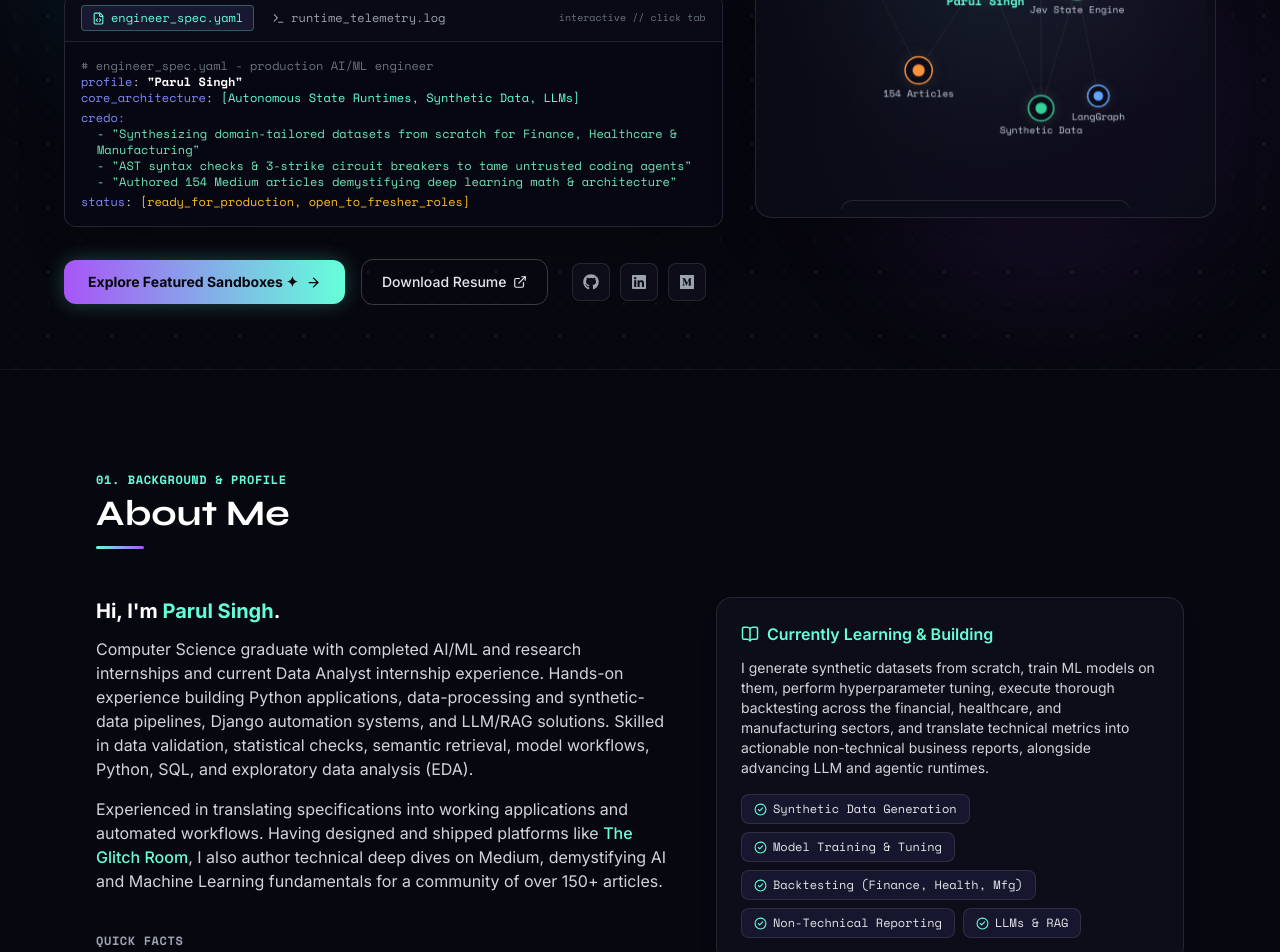
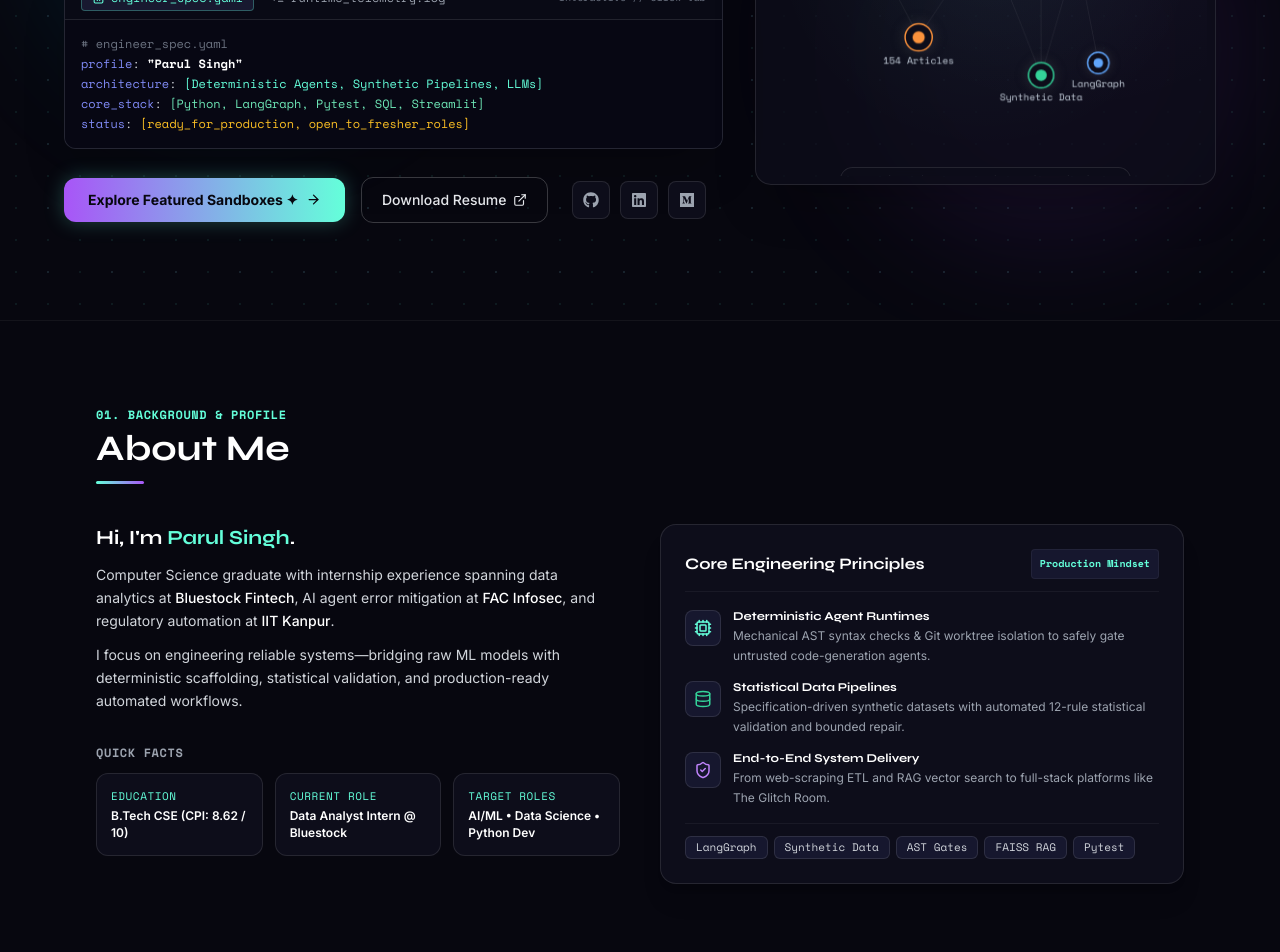
Before and after one commit to Parul077/my-portfolio, a React (Vite) app: page / in a window 1280 px wide. Shown: the part 480-1432 px from the top of the page. Built offline with nearby package versions, Linux system fonts and the light colour scheme.

Commit message:
Drastically streamline text and eliminate redundant duplicates between Hero and About sections

```diff
--- a/src/components/About.jsx
+++ b/src/components/About.jsx
@@ -1,30 +1,40 @@
 import { motion } from "framer-motion";
-import { Target, BookOpen, Rocket, CheckCircle2 } from "lucide-react";
+import { CheckCircle2, ShieldCheck, Cpu, Database } from "lucide-react";
 
 const quickFacts = [
   { label: "Education", value: "B.Tech CSE (CPI: 8.62 / 10)" },
-  { label: "Location", value: "India" },
-  { label: "Open To", value: "Python Dev • AI/ML • Data Eng • Data Science • Data Analyst" },
+  { label: "Current Role", value: "Data Analyst Intern @ Bluestock" },
+  { label: "Target Roles", value: "AI/ML • Data Science • Python Dev" },
 ];
 
-const learningAreas = [
-  "Synthetic Data Generation",
-  "Model Training & Tuning",
-  "Backtesting (Finance, Health, Mfg)",
-  "Non-Technical Reporting",
-  "LLMs & RAG",
+const pillars = [
+  {
+    icon: <Cpu size={18} className="text-[#64ffda]" />,
+    title: "Deterministic Agent Runtimes",
+    desc: "Mechanical AST syntax checks & Git worktree isolation to safely gate untrusted code-generation agents.",
+  },
+  {
+    icon: <Database size={18} className="text-emerald-400" />,
+    title: "Statistical Data Pipelines",
+    desc: "Specification-driven synthetic datasets with automated 12-rule statistical validation and bounded repair.",
+  },
+  {
+    icon: <ShieldCheck size={18} className="text-purple-400" />,
+    title: "End-to-End System Delivery",
+    desc: "From web-scraping ETL and RAG vector search to full-stack platforms like The Glitch Room.",
+  },
 ];
 
 const About = () => {
   return (
-    <section id="about" className="bg-[#07070f] px-6 sm:px-12 md:px-24 py-24 border-t border-white/5">
+    <section id="about" className="bg-[#07070f] px-6 sm:px-12 md:px-24 py-20 border-t border-white/5">
       <div className="max-w-7xl mx-auto">
         {/* Section Heading */}
         <motion.div
           initial={{ opacity: 0, y: 15 }}
           whileInView={{ opacity: 1, y: 0 }}
           viewport={{ once: true }}
-          className="mb-12"
+          className="mb-10"
         >
           <span className="text-xs font-mono text-[#64ffda] uppercase tracking-wider font-semibold">
             01. Background & Profile
@@ -35,53 +45,40 @@ const About = () => {
           <div className="w-12 h-[3px] rounded-full bg-gradient-to-r from-[#64ffda] to-purple-500 mt-3" />
         </motion.div>
 
-        <div className="grid lg:grid-cols-[1.1fr_0.9fr] gap-12 items-start">
+        <div className="grid lg:grid-cols-[1fr_1fr] gap-10 items-start">
           {/* Left Column: Short Bio & Quick Facts */}
           <motion.div
-            initial={{ opacity: 0, x: -30 }}
+            initial={{ opacity: 0, x: -20 }}
             whileInView={{ opacity: 1, x: 0 }}
             viewport={{ once: true }}
-            className="space-y-8"
+            className="space-y-6"
           >
-            {/* Greeting & Intro Paragraphs */}
             <div>
-              <h3 className="text-xl font-bold text-white mb-3">
+              <h3 className="text-xl font-bold text-white mb-3 font-display">
                 Hi, I'm <span className="text-[#64ffda]">Parul Singh</span>.
               </h3>
-              <p className="text-gray-300 text-sm sm:text-base leading-relaxed">
-                Computer Science graduate with completed AI/ML and research internships and
-                current Data Analyst internship experience. Hands-on experience building
-                Python applications, data-processing and synthetic-data pipelines, Django
-                automation systems, and LLM/RAG solutions. Skilled in data validation,
-                statistical checks, semantic retrieval, model workflows, Python, SQL, and
-                exploratory data analysis (EDA).
+              <p className="text-gray-300 text-sm leading-relaxed">
+                Computer Science graduate with internship experience spanning data analytics at{" "}
+                <span className="text-white font-medium">Bluestock Fintech</span>, AI agent error
+                mitigation at <span className="text-white font-medium">FAC Infosec</span>, and
+                regulatory automation at <span className="text-white font-medium">IIT Kanpur</span>.
               </p>
-              <p className="text-gray-300 text-sm sm:text-base leading-relaxed mt-4">
-                Experienced in translating specifications into working applications and automated
-                workflows. Having designed and shipped platforms like{" "}
-                <a
-                  href="https://joinglitchroom.com/"
-                  target="_blank"
-                  rel="noreferrer"
-                  className="text-[#64ffda] font-medium hover:underline"
-                >
-                  The Glitch Room
-                </a>
-                , I also author technical deep dives on Medium, demystifying AI and Machine
-                Learning fundamentals for a community of over 150+ articles.
+              <p className="text-gray-300 text-sm leading-relaxed mt-3">
+                I focus on engineering reliable systems—bridging raw ML models with deterministic
+                scaffolding, statistical validation, and production-ready automated workflows.
               </p>
             </div>
 
             {/* Quick Facts Grid */}
             <div className="pt-2">
-              <h4 className="text-xs uppercase tracking-wider text-gray-400 font-mono font-semibold mb-4">
+              <h4 className="text-xs uppercase tracking-wider text-gray-400 font-mono font-semibold mb-3">
                 Quick Facts
               </h4>
               <div className="grid grid-cols-1 sm:grid-cols-3 gap-3">
                 {quickFacts.map((fact) => (
                   <div
                     key={fact.label}
-                    className="bg-[#0d0d1a] border border-white/10 rounded-xl p-4 transition-all duration-300 hover:border-[#64ffda]/40 hover:-translate-y-0.5"
+                    className="bg-[#0d0d1a] border border-white/10 rounded-xl p-3.5 transition-all duration-300 hover:border-[#64ffda]/40"
                   >
                     <p className="text-[11px] text-[#64ffda] font-mono font-medium uppercase tracking-wider">
                       {fact.label}
@@ -95,50 +92,47 @@ const About = () => {
             </div>
           </motion.div>
 
-          {/* Right Column: Currently Learning & Career Goal */}
+          {/* Right Column: Engineering Philosophy Card (Concise, Non-Repeating) */}
           <motion.div
-            initial={{ opacity: 0, x: 30 }}
+            initial={{ opacity: 0, x: 20 }}
             whileInView={{ opacity: 1, x: 0 }}
             viewport={{ once: true }}
-            className="space-y-4"
+            className="bg-[#0d0d1a] border border-white/10 rounded-2xl p-6 shadow-xl space-y-4"
           >
-            {/* Currently Learning Card */}
-            <div className="bg-[#0d0d1a] border border-white/10 rounded-2xl p-6 transition-all duration-300 hover:border-[#64ffda]/30 shadow-xl">
-              <h3 className="text-[#64ffda] font-semibold text-base flex items-center gap-2">
-                <BookOpen size={18} />
-                <span>Currently Learning & Building</span>
-              </h3>
-              <p className="text-gray-300 text-xs sm:text-sm leading-relaxed mt-3">
-                I generate synthetic datasets from scratch, train ML models on them, perform
-                hyperparameter tuning, execute thorough backtesting across the financial,
-                healthcare, and manufacturing sectors, and translate technical metrics into
-                actionable non-technical business reports, alongside advancing LLM and agentic
-                runtimes.
-              </p>
-              <div className="flex flex-wrap gap-2 mt-4">
-                {learningAreas.map((item) => (
-                  <span
-                    key={item}
-                    className="inline-flex items-center gap-1.5 text-xs text-gray-200 bg-[#16172e] border border-white/10 px-3 py-1.5 rounded-lg font-mono"
-                  >
-                    <CheckCircle2 size={13} className="text-[#64ffda]" />
-                    {item}
-                  </span>
-                ))}
-              </div>
+            <h3 className="text-white font-bold text-base font-display flex items-center justify-between pb-3 border-b border-white/5">
+              <span>Core Engineering Principles</span>
+              <span className="text-[10px] font-mono text-[#64ffda] bg-[#16172e] px-2 py-0.5 rounded border border-white/5">
+                Production Mindset
+              </span>
+            </h3>
+
+            <div className="space-y-3.5">
+              {pillars.map((pillar, idx) => (
+                <div key={idx} className="flex items-start gap-3">
+                  <div className="p-2 rounded-lg bg-[#16172e] border border-white/10 shrink-0 mt-0.5">
+                    {pillar.icon}
+                  </div>
+                  <div>
+                    <h4 className="text-xs font-bold text-white font-display">
+                      {pillar.title}
+                    </h4>
+                    <p className="text-gray-400 text-xs leading-relaxed mt-0.5">
+                      {pillar.desc}
+                    </p>
+                  </div>
+                </div>
+              ))}
             </div>
 
-            {/* Career Goal Card */}
-            <div className="bg-[#0d0d1a] border border-white/10 rounded-2xl p-6 transition-all duration-300 hover:border-purple-400/30 shadow-xl">
-              <h3 className="text-purple-400 font-semibold text-base flex items-center gap-2">
-                <Rocket size={18} />
-                <span>Career Goal</span>
-              </h3>
-              <p className="text-gray-300 text-xs sm:text-sm leading-relaxed mt-2.5">
-                Seeking Python Developer, AI/ML Engineer, Data Engineer, Data Science, or
-                Data Analyst opportunities that value analytical rigor, statistical data
-                integrity, and reliable production-grade engineering.
-              </p>
+            <div className="pt-3 border-t border-white/5 flex flex-wrap gap-1.5">
+              {["LangGraph", "Synthetic Data", "AST Gates", "FAISS RAG", "Pytest"].map((t) => (
+                <span
+                  key={t}
+                  className="text-[11px] font-mono px-2.5 py-0.5 rounded-md bg-[#16172e] border border-white/10 text-gray-300"
+                >
+                  {t}
+                </span>
+              ))}
             </div>
           </motion.div>
         </div>
--- a/src/components/Hero.jsx
+++ b/src/components/Hero.jsx
@@ -10,7 +10,7 @@ const Hero = () => {
   return (
     <section
       id="hero"
-      className="relative min-h-screen bg-[#07070f] flex items-center pt-28 pb-16 px-6 sm:px-10 lg:px-16 overflow-hidden cosmic-grid"
+      className="relative min-h-screen bg-[#07070f] flex items-center pt-24 pb-16 px-6 sm:px-10 lg:px-16 overflow-hidden cosmic-grid"
     >
       {/* Ambient Cosmic Radial Glows */}
       <div className="absolute top-1/4 left-10 w-96 h-96 bg-cyan-500/10 rounded-full blur-3xl pointer-events-none" />
@@ -24,7 +24,7 @@ const Hero = () => {
             initial={{ opacity: 0, y: 15 }}
             animate={{ opacity: 1, y: 0 }}
             transition={{ duration: 0.4 }}
-            className="inline-flex items-center gap-2.5 px-3.5 py-1.5 rounded-full bg-[#0d0d1a] border border-[#64ffda]/30 self-start mb-6 shadow-[0_0_15px_rgba(100,255,218,0.1)]"
+            className="inline-flex items-center gap-2.5 px-3.5 py-1.5 rounded-full bg-[#0d0d1a] border border-[#64ffda]/30 self-start mb-5 shadow-[0_0_15px_rgba(100,255,218,0.1)]"
           >
             <span className="w-2 h-2 rounded-full bg-emerald-400 animate-pulse" />
             <span className="text-xs font-mono text-gray-300">
@@ -37,7 +37,7 @@ const Hero = () => {
             initial={{ opacity: 0, y: 20 }}
             animate={{ opacity: 1, y: 0 }}
             transition={{ duration: 0.5, delay: 0.1 }}
-            className="select-none leading-none mb-4"
+            className="select-none leading-none mb-3"
           >
             <h1 className="text-5xl sm:text-7xl md:text-8xl font-extrabold tracking-tight text-white font-display uppercase">
               Parul
@@ -52,28 +52,26 @@ const Hero = () => {
             </div>
           </motion.div>
 
-          {/* Crisp Point-of-View Pitch */}
+          {/* Crisp Point-of-View Pitch (Concise, 1 sentence) */}
           <motion.p
             initial={{ opacity: 0, y: 15 }}
             animate={{ opacity: 1, y: 0 }}
             transition={{ duration: 0.4, delay: 0.2 }}
-            className="text-gray-300 text-sm sm:text-base leading-relaxed max-w-2xl font-sans mb-6"
+            className="text-gray-300 text-sm sm:text-base leading-relaxed max-w-2xl font-sans mb-5"
           >
-            I engineer <span className="text-[#64ffda] font-medium">deterministic AI runtimes</span>,{" "}
-            <span className="text-white font-medium">synthetic data pipelines</span>, and{" "}
-            production machine learning models from scratch. Specializing in mechanical AST
-            validation, statistical data quality, and agentic workflows that actually ship.
+            Engineering <span className="text-[#64ffda] font-medium">deterministic AI agent runtimes</span>,{" "}
+            <span className="text-white font-medium">synthetic data pipelines</span>, and production machine learning models that ship.
           </motion.p>
 
-          {/* Interactive Engineering Spec / Telemetry Card */}
+          {/* Interactive Engineering Spec / Telemetry Card (Concise) */}
           <motion.div
             initial={{ opacity: 0, y: 15 }}
             animate={{ opacity: 1, y: 0 }}
             transition={{ duration: 0.4, delay: 0.25 }}
-            className="mb-8 rounded-xl bg-[#0c0d1c] border border-white/10 overflow-hidden shadow-2xl max-w-2xl"
+            className="mb-7 rounded-xl bg-[#0c0d1c] border border-white/10 overflow-hidden shadow-2xl max-w-2xl"
           >
             {/* Terminal Tab Bar */}
-            <div className="flex items-center justify-between px-4 py-2.5 bg-[#090a15] border-b border-white/10 text-xs font-mono">
+            <div className="flex items-center justify-between px-4 py-2 bg-[#090a15] border-b border-white/10 text-xs font-mono">
               <div className="flex items-center gap-2">
                 <button
                   onClick={() => setActiveTab("yaml")}
@@ -108,27 +106,21 @@ const Hero = () => {
             {/* Terminal Body */}
             <div className="p-4 font-mono text-[11px] sm:text-xs leading-relaxed overflow-x-auto text-gray-300 bg-[#070712]/90">
               {activeTab === "yaml" ? (
-                <div>
-                  <p className="text-gray-500"># engineer_spec.yaml - production AI/ML engineer</p>
+                <div className="space-y-1">
+                  <p className="text-gray-500"># engineer_spec.yaml</p>
                   <p>
                     <span className="text-indigo-400">profile</span>:{" "}
                     <span className="text-white font-semibold">"Parul Singh"</span>
                   </p>
                   <p>
-                    <span className="text-indigo-400">core_architecture</span>:{" "}
-                    <span className="text-[#64ffda]">[Autonomous State Runtimes, Synthetic Data, LLMs]</span>
+                    <span className="text-indigo-400">architecture</span>:{" "}
+                    <span className="text-[#64ffda]">[Deterministic Agents, Synthetic Pipelines, LLMs]</span>
                   </p>
-                  <p className="text-indigo-400 mt-1">credo:</p>
-                  <p className="pl-4 text-emerald-300">
-                    - "Synthesizing domain-tailored datasets from scratch for Finance, Healthcare & Manufacturing"
+                  <p>
+                    <span className="text-indigo-400">core_stack</span>:{" "}
+                    <span className="text-emerald-300">[Python, LangGraph, Pytest, SQL, Streamlit]</span>
                   </p>
-                  <p className="pl-4 text-emerald-300">
-                    - "AST syntax checks & 3-strike circuit breakers to tame untrusted coding agents"
-                  </p>
-                  <p className="pl-4 text-emerald-300">
-                    - "Authored 154 Medium articles demystifying deep learning math & architecture"
-                  </p>
-                  <p className="mt-1">
+                  <p>
                     <span className="text-indigo-400">status</span>:{" "}
                     <span className="text-amber-400">[ready_for_production, open_to_fresher_roles]</span>
                   </p>
@@ -136,19 +128,16 @@ const Hero = () => {
               ) : (
                 <div className="space-y-1">
                   <p className="text-gray-400">
-                    <span className="text-[#64ffda]">parul@runtime:~$</span> init_engineer --mode=production
+                    <span className="text-[#64ffda]">parul@runtime:~$</span> init_engineer --status
                   </p>
                   <p className="text-emerald-400">
-                    ✔ [AST KERNEL] Mechanical checks & worktree isolation initialized.
+                    ✔ [AST GATES] Mechanical checks & Git worktree isolation active.
                   </p>
                   <p className="text-cyan-300">
-                    ✔ [SYNTH DATA] 12-rule statistical engine active (bounded self-repair verified).
-                  </p>
-                  <p className="text-purple-300">
-                    ✔ [WRITING] 154 technical articles indexed (Medium Top Contributor).
+                    ✔ [SYNTH PIPELINE] 12-rule statistical engine verified (0 leakage).
                   </p>
                   <p className="text-amber-300">
-                    ▶ [RUNTIME] Target: AI/ML Engineer • Data Science (Ready to Ship).
+                    ▶ [DEPLOY] Target: AI/ML Engineer · Data Science (Ready to Ship).
                   </p>
                 </div>
               )}
```
